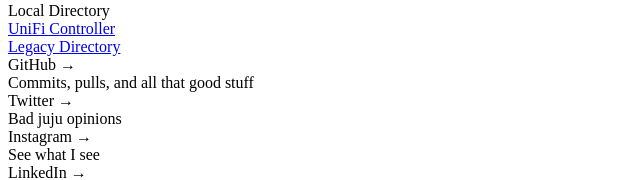
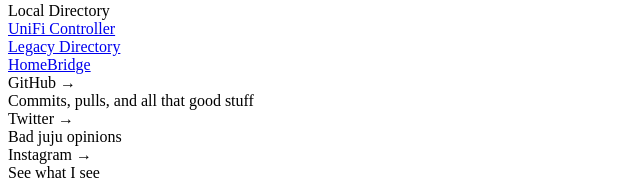
Before and after one commit to Jqnxyz/zenquah-dev, a Next.js app: page /local in a window 1280 px wide. Shown: the part 383-563 px from the top of the page, without its empty margins (0-640 px from the left). Built offline with nearby package versions, Linux system fonts and the light colour scheme.

Commit message:
Add homebridge link to local page

```diff
--- a/pages/local.js
+++ b/pages/local.js
@@ -18,6 +18,9 @@
                                 <div className="block w-full text-center md:inline-block md:w-3/6 md:pr-3">
                                     {button({ title: 'Legacy Directory', url: 'https://174.zenquah.dev/', type: 'full' })}
                                 </div>
+                                <div className="block w-full text-center md:inline-block md:w-6/6 md:pr-3">
+                                    {button({ title: 'HomeBridge', url: 'https://homebridge.zenquah.dev/', type: 'full' })}
+                                </div>
                             </div>
                         </div>
                     </div>
```
